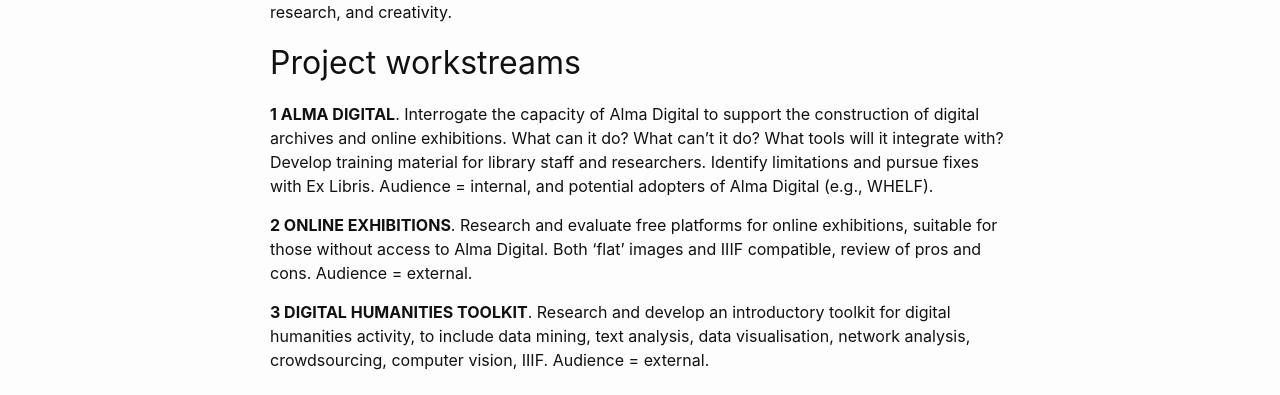
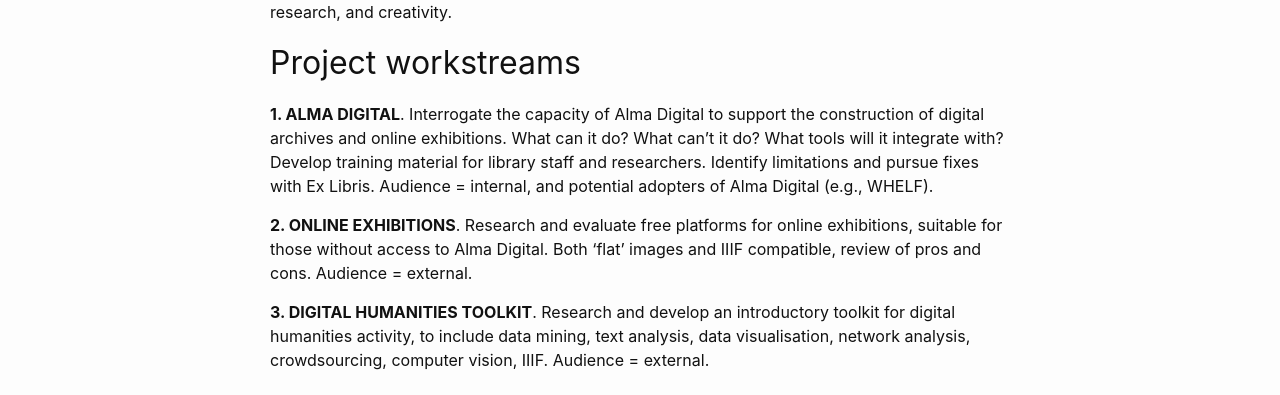
Before and after one commit to aeh0/experiiiments, a Jekyll site: the page built from about.markdown, in a window 1280 px wide. Shown: the part 974-1369 px from the top of the page. Built offline with Jekyll 4.4.1, drawn with Linux system fonts in a browser that asks for light colours.

```diff
--- a/about.markdown
+++ b/about.markdown
@@ -22,11 +22,11 @@ By starting small, but thinking big, individuals and organisations can inspire s
 
 ## Project workstreams
 
-**1	ALMA DIGITAL**. Interrogate the capacity of Alma Digital to support the construction of digital archives and online exhibitions. What can it do? What can’t it do? What tools will it integrate with? Develop training material for library staff and researchers. Identify limitations and pursue fixes with Ex Libris. Audience = internal, and potential adopters of Alma Digital (e.g., WHELF).
+**1.	ALMA DIGITAL**. Interrogate the capacity of Alma Digital to support the construction of digital archives and online exhibitions. What can it do? What can’t it do? What tools will it integrate with? Develop training material for library staff and researchers. Identify limitations and pursue fixes with Ex Libris. Audience = internal, and potential adopters of Alma Digital (e.g., WHELF).
 
-**2	ONLINE EXHIBITIONS**. Research and evaluate free platforms for online exhibitions, suitable for those without access to Alma Digital. Both ‘flat’ images and IIIF compatible, review of pros and cons. Audience = external.
+**2.	ONLINE EXHIBITIONS**. Research and evaluate free platforms for online exhibitions, suitable for those without access to Alma Digital. Both ‘flat’ images and IIIF compatible, review of pros and cons. Audience = external.
 
-**3	DIGITAL HUMANITIES TOOLKIT**. Research and develop an introductory toolkit for digital humanities activity, to include data mining, text analysis, data visualisation, network analysis, crowdsourcing, computer vision, IIIF. Audience = external.
+**3.	DIGITAL HUMANITIES TOOLKIT**. Research and develop an introductory toolkit for digital humanities activity, to include data mining, text analysis, data visualisation, network analysis, crowdsourcing, computer vision, IIIF. Audience = external.
 
 ## Ongoing activity
 
```
